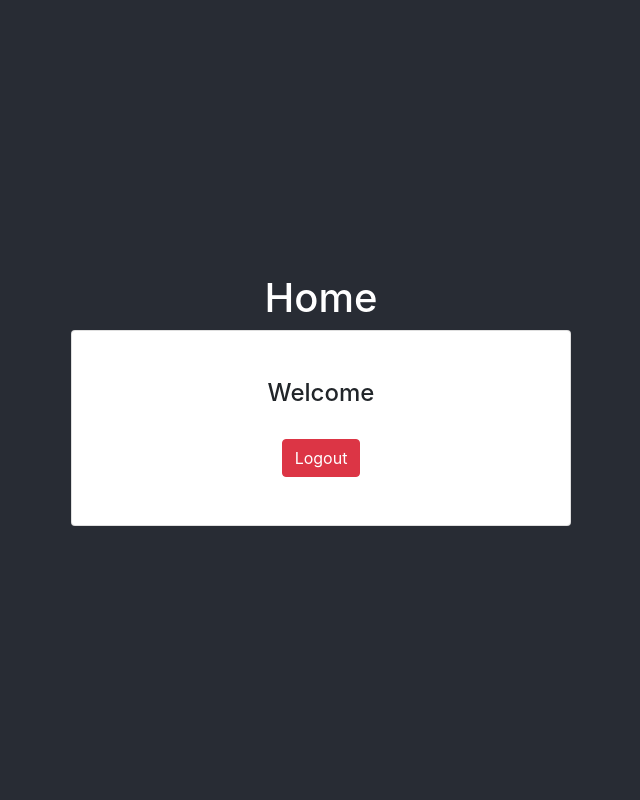
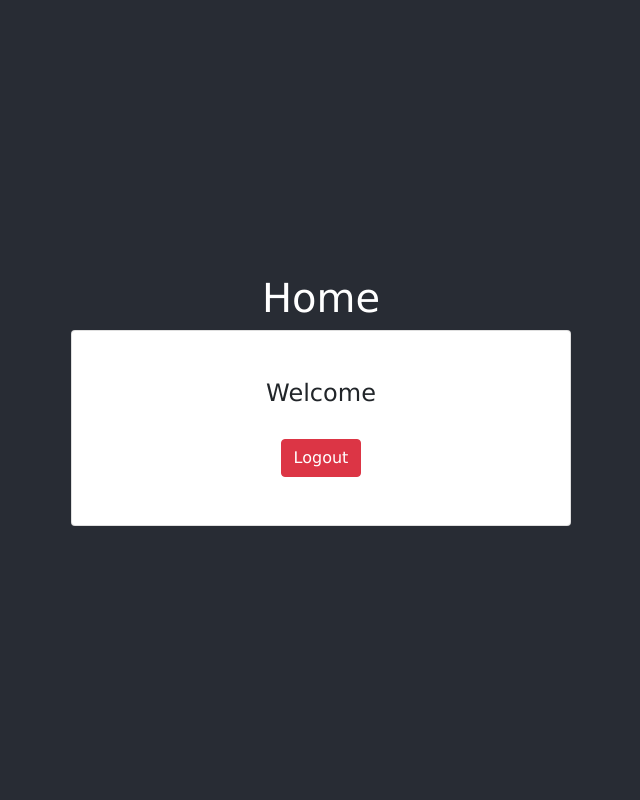
Before and after one commit to kathleenliang/healthify, a Django app: template core/templates/home.html in a window 1280 px wide. Shown: the whole page, without its empty margins (319-959 px from the left). Run offline with Django 3.2, Linux system fonts and the light colour scheme; the template is opened without the code that fills it, so the values that code supplies are empty; some libraries are stand-ins or nearby versions.

Commit message:
css styling

```diff
--- a/core/static/css/index.css
+++ b/core/static/css/index.css
@@ -1,3 +1,12 @@
+body {
+  font-family: "Verdana", sans-serif;
+}
+
+h1[class= 'module name'] {
+  color: white;
+  text-align: center;
+}
+
 img {
     border: 3px solid #282c34;
   }
```
